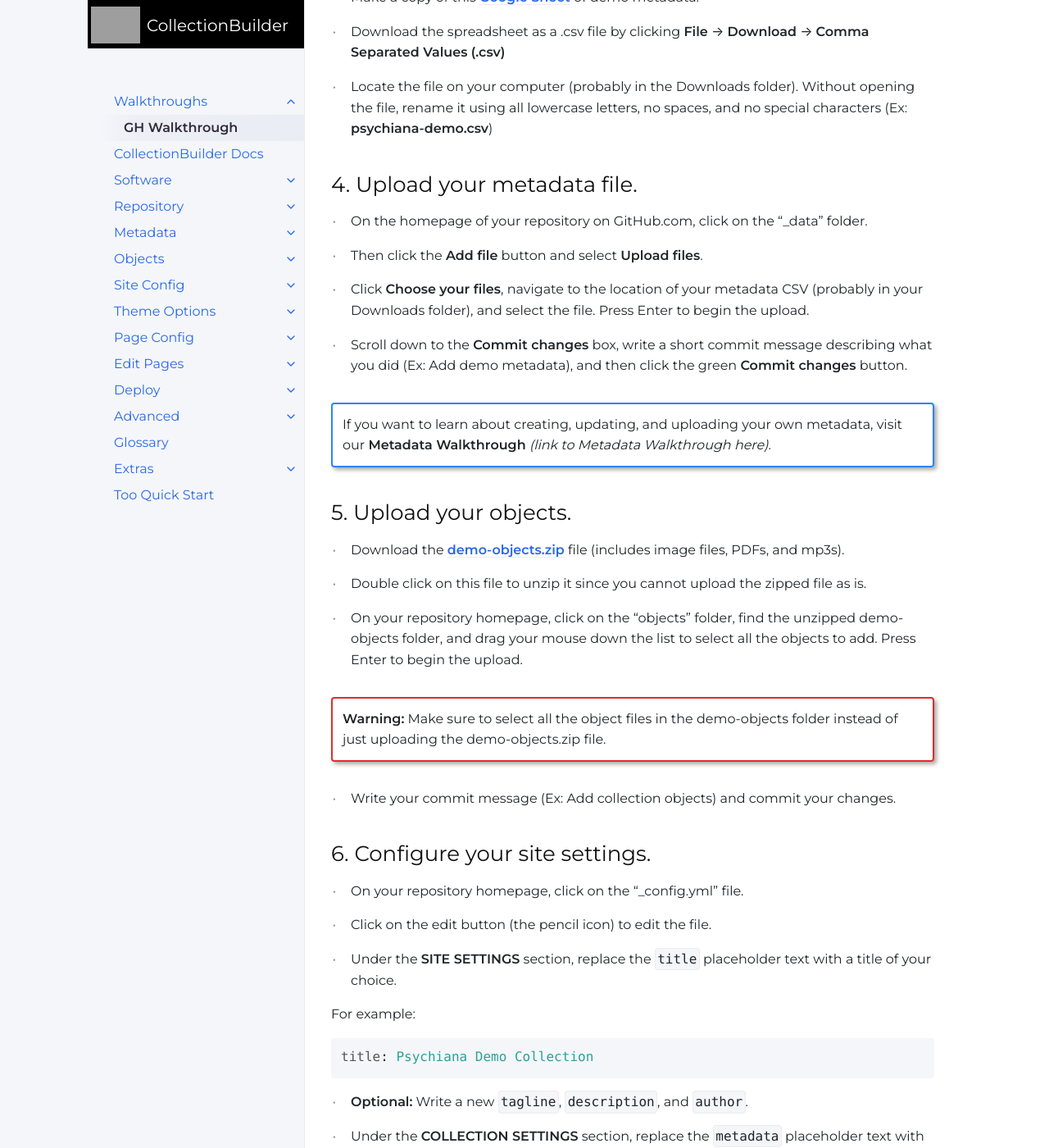
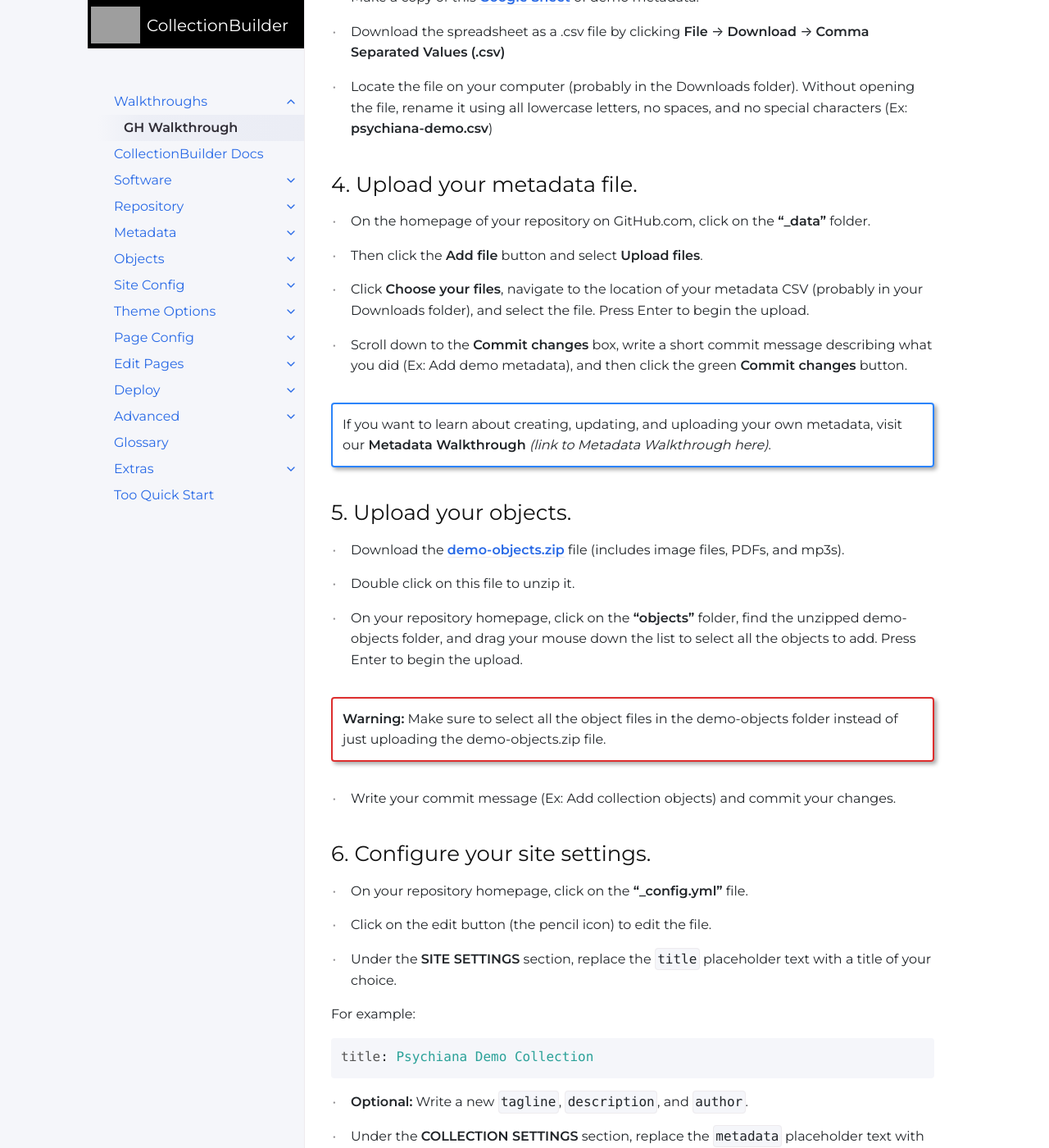
Before and after one commit to CollectionBuilder/cb-docs, a Jekyll site: the page built from docs/walkthroughs/gh-walkthrough.md, in a window 1280 px wide and 1400 px high, scrolled down 834 px. Shown: the whole window at 82% size. Built offline with Jekyll 4.4.1, drawn with Linux system fonts in a browser that asks for light colours; comment, search, counter and statistics services are not loaded; some of the changed text lies outside the part shown.

Commit message:
Add more bolded text throughout

```diff
--- a/docs/walkthroughs/gh-walkthrough.md
+++ b/docs/walkthroughs/gh-walkthrough.md
@@ -33,7 +33,7 @@ This walkthrough provides steps for creating an example digital collection using
 
 ## 4. Upload your metadata file.
 
-- On the homepage of your repository on GitHub.com, click on the "_data" folder.
+- On the homepage of your repository on GitHub.com, click on the **"_data"** folder.
 
 - Then click the **Add file** button and select **Upload files**.
 
@@ -48,9 +48,9 @@ If you want to learn about creating, updating, and uploading your own metadata,
 
 - Download the [**demo-objects.zip**](https://www.lib.uidaho.edu/collectionbuilder/demo-objects.zip) file (includes image files, PDFs, and mp3s).
 
-- Double click on this file to unzip it since you cannot upload the zipped file as is.
+- Double click on this file to unzip it.
 
-- On your repository homepage, click on the "objects" folder, find the unzipped demo-objects folder, and drag your mouse down the list to select all the objects to add. Press Enter to begin the upload.
+- On your repository homepage, click on the **"objects"** folder, find the unzipped demo-objects folder, and drag your mouse down the list to select all the objects to add. Press Enter to begin the upload.
 
 {:.alert .alert-red}
 **Warning:** Make sure to select all the object files in the demo-objects folder instead of just uploading the demo-objects.zip file.
@@ -59,7 +59,7 @@ If you want to learn about creating, updating, and uploading your own metadata,
 
 ## 6. Configure your site settings.
 
-- On your repository homepage, click on the "_config.yml" file.
+- On your repository homepage, click on the **"_config.yml"** file.
 
 - Click on the edit button (the pencil icon) to edit the file.
 
@@ -99,9 +99,9 @@ You can visit this URL to see changes to your live site. To ensure any changes y
 
 ## 8. Add a header image.
 
-- On your repository homepage, click on the "_data" folder and then click on the "theme.yml" file.
+- On your repository homepage, click on the **"_data"** folder and then click on the **"theme.yml"** file.
 
-- Under the HOME PAGE section, replace the “demo_001” placeholder text with the `objectid` of another image in the collection.
+- Under the **HOME PAGE** section, replace the `objectid` placeholder text with the `objectid` of an image in the collection that you want to be the top image on the homepage.
 
 For example:
 
@@ -117,7 +117,7 @@ To view potential header images and their `objectids`, open the [**Google Sheet*
 
 ## 9. Edit the About Page
 
-- On your repository homepage, click on the "pages" folder and then on the "about.md" file.
+- On your repository homepage, click on the **"pages"** folder and then on the **"about.md"** file.
 
 - Write some text on this page using [Markdown](https://collectionbuilder.github.io/cb-docs/docs/glossary/#markdown).
 
```
